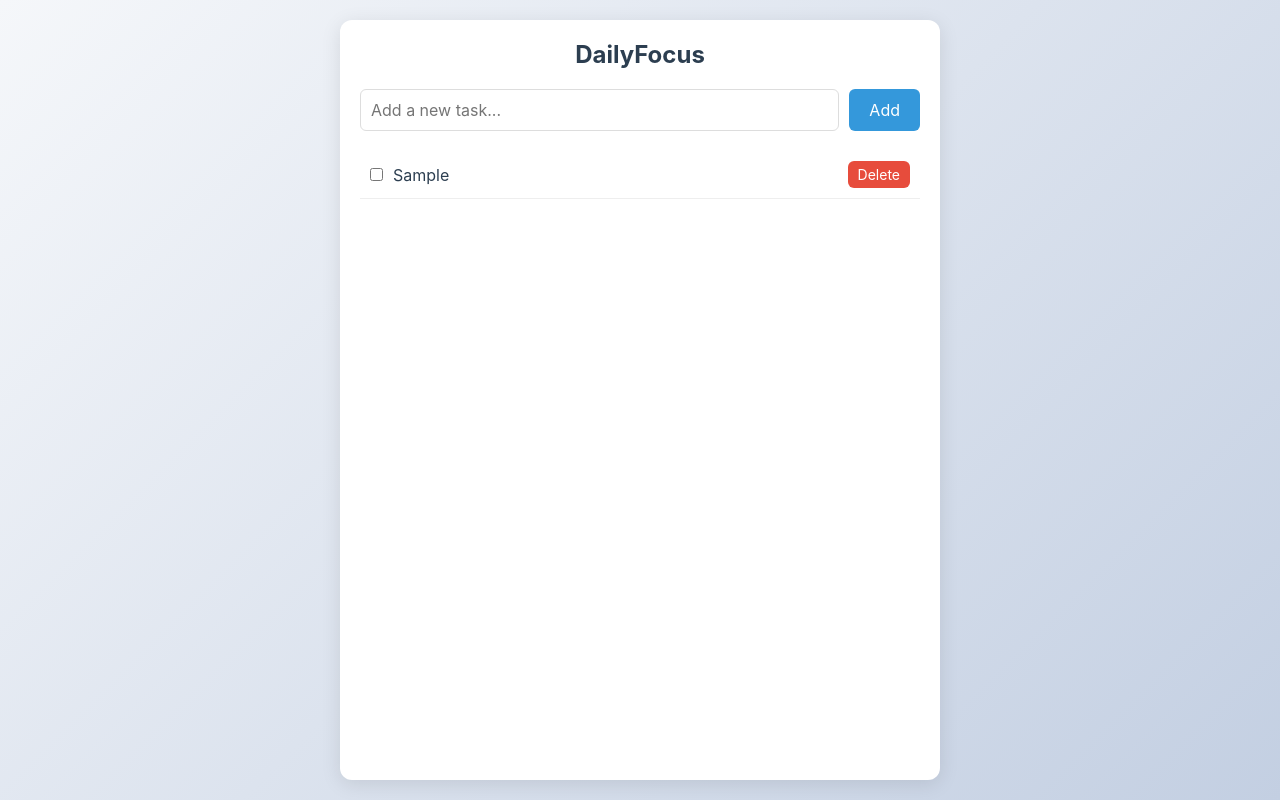
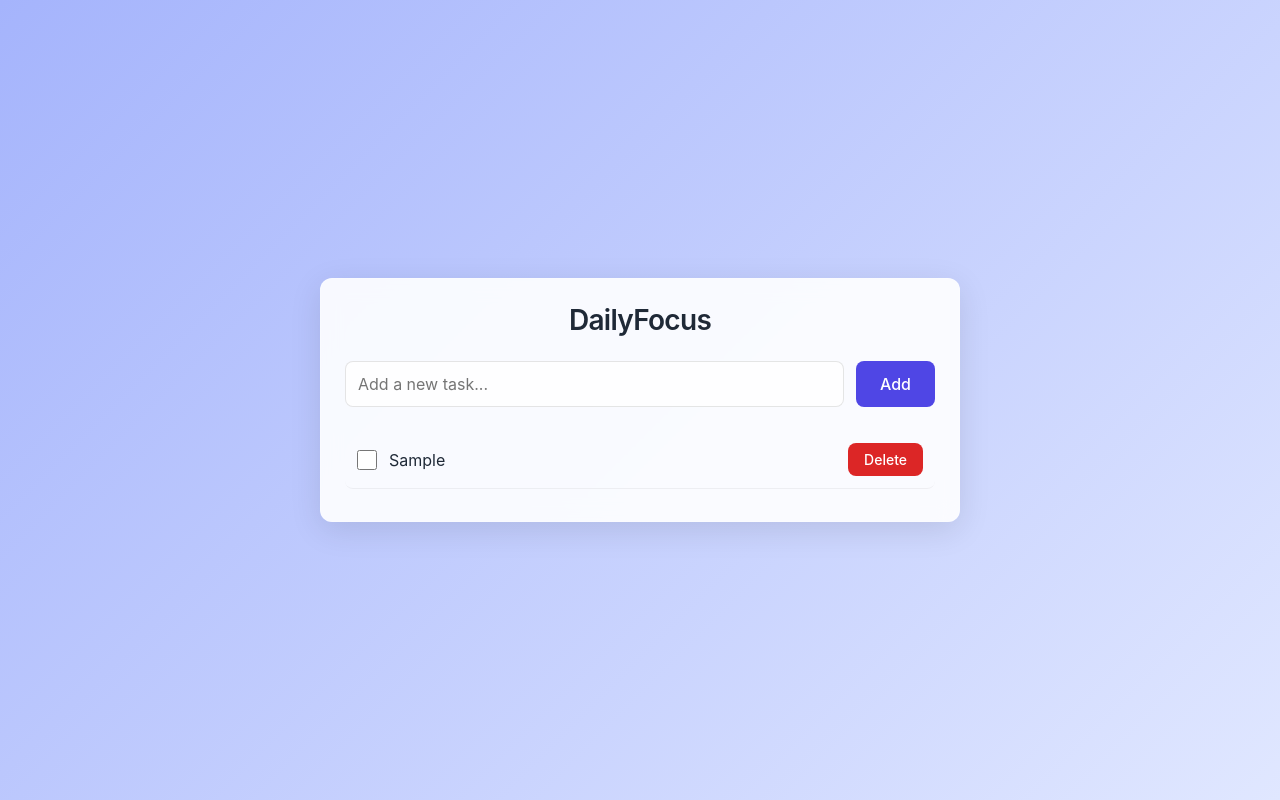
Before and after one commit to Milad-Shirvan/DailyFocus, a plain HTML site: page index.html in a window 1280 px wide. Both pictures are taken after typing "Sample" into the empty fields and a click on the button "Add". Drawn offline with Linux system fonts and the light colour scheme.

Commit message:
updated the css
new css styling

```diff
--- a/styles.css
+++ b/styles.css
@@ -1,67 +1,105 @@
+:root {
+  --primary-color: #4f46e5;
+  --primary-hover: #4338ca;
+  --delete-color: #dc2626;
+  --delete-hover: #b91c1c;
+  --text-color: #1f2937;
+  --bg-light: rgba(255, 255, 255, 0.9);
+  --shadow: 0 8px 32px rgba(0, 0, 0, 0.1);
+  --border-radius: 12px;
+}
+
 * {
   margin: 0;
   padding: 0;
   box-sizing: border-box;
-  font-family: -apple-system, BlinkMacSystemFont, 'Segoe UI', Roboto, sans-serif;
+  font-family: 'Inter', -apple-system, BlinkMacSystemFont, 'Segoe UI', Roboto, sans-serif;
 }
 
 body {
-  background: linear-gradient(135deg, #f5f7fa 0%, #c3cfe2 100%);
+  background: linear-gradient(135deg, #a5b4fc 0%, #e0e7ff 100%);
   min-height: 100vh;
-  display: flex;
-  justify-content: center;
-  padding: 20px;
+  display: grid;
+  place-items: center;
+  padding: 1.5rem;
 }
 
 .container {
-  max-width: 600px;
+  max-width: 640px;
   width: 100%;
-  background: white;
-  border-radius: 12px;
-  box-shadow: 0 4px 20px rgba(0, 0, 0, 0.1);
-  padding: 20px;
+  background: var(--bg-light);
+  backdrop-filter: blur(10px);
+  border-radius: var(--border-radius);
+  box-shadow: var(--shadow);
+  padding: 1.5rem;
+  border: 1px solid rgba(255, 255, 255, 0.2);
 }
 
 h1 {
   text-align: center;
-  color: #2c3e50;
-  margin-bottom: 20px;
-  font-size: 24px;
+  color: var(--text-color);
+  margin-bottom: 1.5rem;
+  font-size: 1.75rem;
+  font-weight: 600;
+  letter-spacing: -0.025em;
 }
 
 .input-section {
   display: flex;
-  gap: 10px;
-  margin-bottom: 20px;
+  gap: 0.75rem;
+  margin-bottom: 1.5rem;
 }
 
 #taskInput {
   flex: 1;
-  padding: 10px;
-  border: 1px solid #ddd;
-  border-radius: 6px;
-  font-size: 16px;
+  padding: 0.75rem;
+  border: 1px solid rgba(0, 0, 0, 0.1);
+  border-radius: calc(var(--border-radius) - 4px);
+  font-size: 1rem;
+  background: rgba(255, 255, 255, 0.8);
   outline: none;
-  transition: border-color 0.3s;
+  transition: all 0.3s ease;
 }
 
 #taskInput:focus {
-  border-color: #3498db;
+  border-color: var(--primary-color);
+  box-shadow: 0 0 0 3px rgba(79, 70, 229, 0.2);
 }
 
 button {
-  padding: 10px 20px;
+  padding: 0.75rem 1.5rem;
   border: none;
-  border-radius: 6px;
-  background: #3498db;
+  border-radius: calc(var(--border-radius) - 4px);
+  background: var(--primary-color);
   color: white;
-  font-size: 16px;
+  font-size: 1rem;
+  font-weight: 500;
   cursor: pointer;
-  transition: background 0.3s;
+  transition: all 0.3s ease;
+  position: relative;
+  overflow: hidden;
+}
+
+button::after {
+  content: '';
+  position: absolute;
+  top: 50%;
+  left: 50%;
+  width: 0;
+  height: 0;
+  background: rgba(255, 255, 255, 0.2);
+  border-radius: 50%;
+  transform: translate(-50%, -50%);
+  transition: width 0.4s ease, height 0.4s ease;
+}
+
+button:hover::after {
+  width: 200%;
+  height: 200%;
 }
 
 button:hover {
-  background: #2980b9;
+  background: var(--primary-hover);
 }
 
 .task-list {
@@ -71,47 +109,55 @@ button:hover {
 .task-item {
   display: flex;
   align-items: center;
-  padding: 10px;
-  border-bottom: 1px solid #eee;
-  transition: background 0.2s;
+  padding: 0.75rem;
+  border-bottom: 1px solid rgba(0, 0, 0, 0.05);
+  transition: all 0.3s ease;
+  border-radius: 8px;
+  margin-bottom: 0.5rem;
 }
 
 .task-item:hover {
-  background: #f9f9f9;
+  background: rgba(0, 0, 0, 0.02);
+  transform: translateY(-2px);
 }
 
 .task-item.completed span {
   text-decoration: line-through;
-  color: #7f8c8d;
+  color: #6b7280;
+  opacity: 0.7;
 }
 
 .task-item input[type="checkbox"] {
-  margin-right: 10px;
+  margin-right: 0.75rem;
+  accent-color: var(--primary-color);
+  width: 1.25rem;
+  height: 1.25rem;
+  cursor: pointer;
 }
 
 .task-item span {
   flex: 1;
-  font-size: 16px;
-  color: #2c3e50;
+  font-size: 1rem;
+  color: var(--text-color);
 }
 
 .task-item button {
-  background: #e74c3c;
-  padding: 5px 10px;
-  font-size: 14px;
+  background: var(--delete-color);
+  padding: 0.5rem 1rem;
+  font-size: 0.875rem;
 }
 
 .task-item button:hover {
-  background: #c0392b;
+  background: var(--delete-hover);
 }
 
 @media (max-width: 480px) {
   .container {
-    padding: 15px;
+    padding: 1rem;
   }
 
   h1 {
-    font-size: 20px;
+    font-size: 1.5rem;
   }
 
   .input-section {
@@ -121,4 +167,8 @@ button:hover {
   button {
     width: 100%;
   }
+
+  .task-item {
+    padding: 0.5rem;
+  }
 }
```
